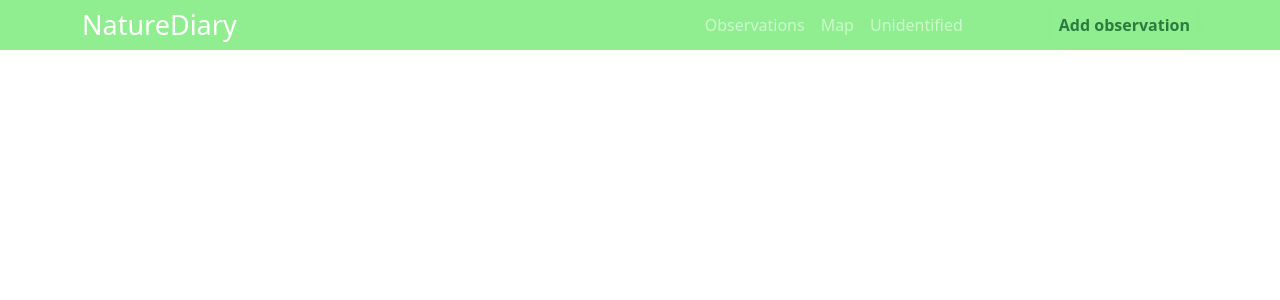
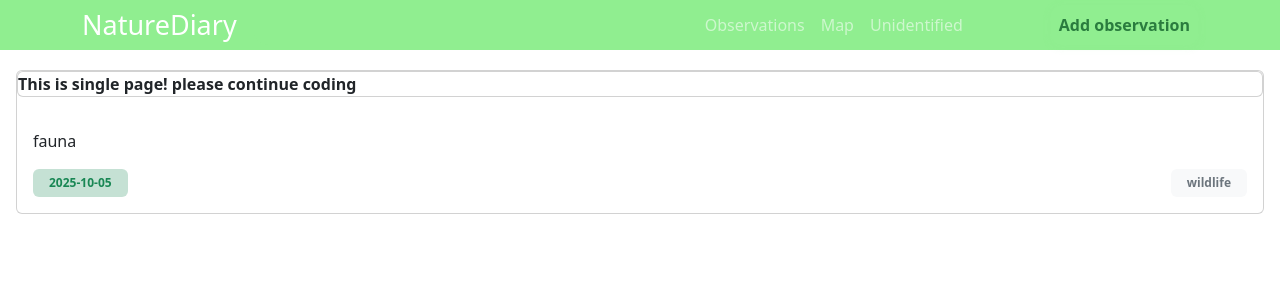
Before and after one commit to markreni/nature-diary-frontend, a React (Vite) app: page /observations/1 in a window 1280 px wide. Shown: the top 300 px of the page. Built offline with nearby package versions, Linux system fonts and the light colour scheme; a web font is replaced by a local one.

Commit message:
feat: created navigation to single page

```diff
--- a/src/App.tsx
+++ b/src/App.tsx
@@ -14,15 +14,17 @@ import {
   //Navigate,
   //useParams,
   //useNavigate,
-  //useMatch
+  useMatch
 } from "react-router-dom"
 import type { ObservationType } from './types/types.ts'
+import Observation from './components/Observation.tsx'
+import observations from './observations.ts'
 
 
 
 const App = () => {
   const queryClient = useQueryClient()
-
+  const match = useMatch('/observations/:id')
   const newObservationMutation = useMutation<ObservationType, Error, ObservationType>({
     mutationFn: createObservation,
     onSuccess: (newObservation) => {
@@ -59,6 +61,11 @@ const App = () => {
   // after identification the observation should be moved to public catalogue if public=true
   const identified = data!.filter(obs => obs.identified === true && obs.public === true)
   const unidentified = data!.filter(obs => obs.identified === false)
+  // get the observation for the single observation page if the url matches /observations/:id
+
+  const observation = match
+    ? observations.find(obs => obs.id === Number(match.params.id))
+    : null
 
   return (
     <ThemeProvider>
@@ -66,6 +73,7 @@ const App = () => {
           <NavBar />
             <div className="routes-margin">
               <Routes>
+                <Route path="/observations/:id" element={<Observation obs={observation!} singlePage={true}/>} />
                 <Route path="/" element={<Home />} />
                 <Route path="/observations" element={<Observations observations={identified} />} />
                 <Route path="/unidentified" element={<Unidentified observations={unidentified} />} />
--- a/src/components/Observation.tsx
+++ b/src/components/Observation.tsx
@@ -2,7 +2,8 @@ import { Card } from "react-bootstrap";
 import type { ObservationType } from '../types/types';
 import '../assets/styles/global.css'
 
-const Observation = ({ obs }: { obs: ObservationType }) => {
+const Observation = ({ obs, singlePage }: { obs: ObservationType, singlePage: boolean }) => {
+    if (!singlePage) {
     return(
         <div>
             <Card className="observation-card shadow-sm border-0">
@@ -25,6 +26,30 @@ const Observation = ({ obs }: { obs: ObservationType }) => {
                 </Card.Body>
             </Card>
         </div>);
+    } else {
+        return (
+            <Card>
+                <Card>  <b>This is single page! please continue coding </b></Card>
+                <Card.Body>
+                    <Card.Title className="fw-bold text-success">{obs.common_name}</Card.Title>
+                    <Card.Text className="text-muted" style={{ fontSize: '0.95rem' }}>
+                        {obs.scientific_name}
+                    </Card.Text>
+                    <Card.Text>
+                        {obs.category}
+                    </Card.Text>
+                    <div className="d-flex justify-content-between align-items-center mt-3">
+                        <span className="badge bg-success bg-opacity-25 text-success px-3 py-2">
+                            {obs.date}
+                        </span>
+                        <span className="badge bg-light text-secondary px-3 py-2">
+                            {obs.discovery}
+                        </span>
+                    </div>
+                </Card.Body>
+            </Card>
+        );
+    }
 }
 
 export default Observation
--- a/src/pages/Observations.tsx
+++ b/src/pages/Observations.tsx
@@ -1,6 +1,8 @@
 import { Col, Row } from 'react-bootstrap';
 import type { ObservationType } from '../types/types';
 import Observation from '../components/Observation';
+import { LinkContainer } from 'react-router-bootstrap';
+import { Link } from 'react-router-dom';
 
 const Observations = ({ observations }: { observations: ObservationType[] }) => {
     return(
@@ -8,7 +10,9 @@ const Observations = ({ observations }: { observations: ObservationType[] }) =>
             <Row xs={1} sm={2} md={3} lg={4} className="g-3">
                 {observations.map(obs => (
                     <Col key={obs.id}>
-                        <Observation obs={obs} />
+                        <LinkContainer to={`/observations/${obs.id}`}  style={{ textDecoration: 'none' }} >
+                           <Link to={``}><Observation obs={obs} singlePage={false}/></Link>
+                        </LinkContainer>
                     </Col>
                 ))}
             </Row>
```
